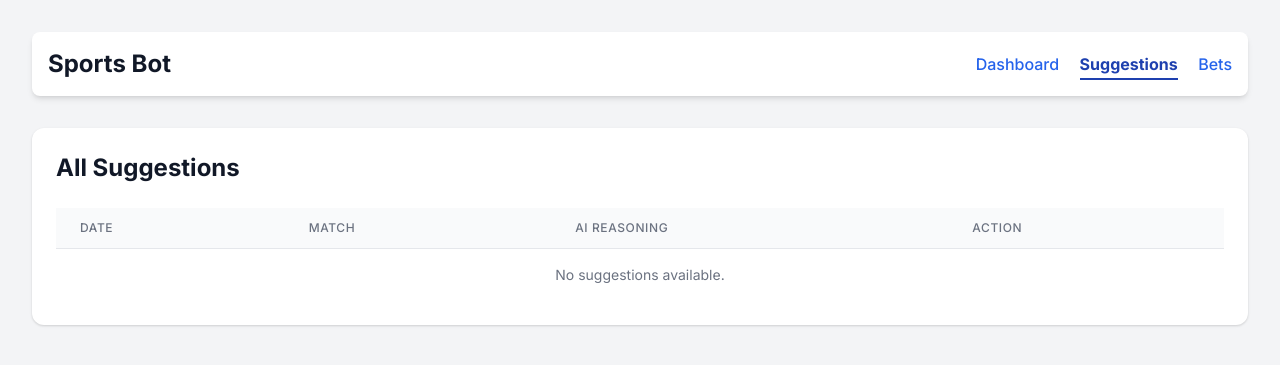
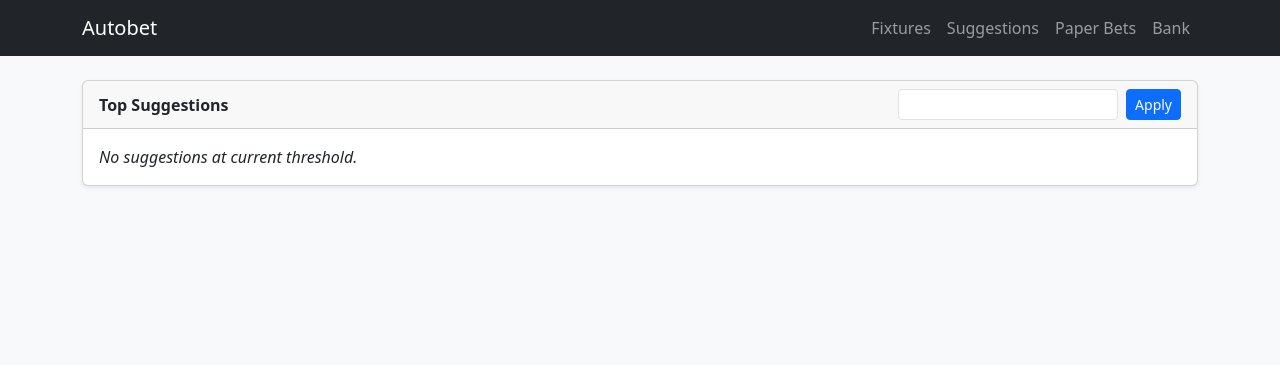
Before and after one commit to warmo1/autobet, a Flask app: page /suggestions in a window 1280 px wide. Shown: the top 365 px of the page. Run offline with Flask 3, Linux system fonts and the light colour scheme; data that the repository does not hold is empty; parts of the project's set-up code (start-up, migrations or seed data) failed here and were passed over; some libraries are stand-ins or nearby versions.

Commit message:
Update suggestions.html

```diff
--- a/sports/templates/suggestions.html
+++ b/sports/templates/suggestions.html
@@ -1,68 +1,50 @@
-<!doctype html>
-<html lang="en">
-<head>
-  <meta charset="UTF-8">
-  <meta name="viewport" content="width=device-width, initial-scale=1.0">
-  <title>Betting Suggestions</title>
-  <script src="https://cdn.tailwindcss.com"></script>
-  <style>
-    @import url('https://fonts.googleapis.com/css2?family=Inter:wght@400;500;600;700&display=swap');
-    body {
-      font-family: 'Inter', sans-serif;
-      background-color: #f3f4f6;
-    }
-    .card {
-        background-color: white;
-        border-radius: 0.75rem;
-        box-shadow: 0 1px 3px 0 rgba(0, 0, 0, 0.1), 0 1px 2px 0 rgba(0, 0, 0, 0.06);
-    }
-  </style>
-</head>
-<body class="text-gray-800">
-  <div class="container mx-auto p-4 sm:p-6 lg:p-8">
-    <nav class="bg-white p-4 rounded-lg shadow-md mb-8 flex items-center justify-between">
-      <h1 class="text-2xl font-bold text-gray-900">Sports Bot</h1>
-      <div class="space-x-4">
-        <a href="/" class="text-blue-600 hover:text-blue-800 font-medium">Dashboard</a>
-        <a href="/suggestions" class="text-blue-800 font-bold border-b-2 border-blue-800 pb-1">Suggestions</a>
-        <a href="/bets" class="text-blue-600 hover:text-blue-800 font-medium">Bets</a>
+{% extends "base.html" %}
+{% block content %}
+  <div class="card shadow-sm">
+    <div class="card-header d-flex justify-content-between align-items-center">
+      <strong>Top Suggestions</strong>
+      <form class="d-flex" method="get">
+        <input type="number" step="0.01" class="form-control form-control-sm me-2" name="min_edge" value="{{ min_edge }}">
+        <button class="btn btn-sm btn-primary">Apply</button>
+      </form>
     </div>
-    </nav>
-
-    <div class="card p-6">
-      <h2 class="text-2xl font-bold mb-6 text-gray-900">All Suggestions</h2>
-      <div class="overflow-x-auto">
-        <table class="min-w-full divide-y divide-gray-200">
-          <thead class="bg-gray-50">
+    <div class="card-body">
+      {% if suggestions %}
+        <div class="table-responsive">
+          <table class="table table-sm align-middle">
+            <thead>
               <tr>
-              <th scope="col" class="px-6 py-3 text-left text-xs font-medium text-gray-500 uppercase tracking-wider">Date</th>
-              <th scope="col" class="px-6 py-3 text-left text-xs font-medium text-gray-500 uppercase tracking-wider">Match</th>
-              <th scope="col" class="px-6 py-3 text-left text-xs font-medium text-gray-500 uppercase tracking-wider">AI Reasoning</th>
-              <th scope="col" class="px-6 py-3 text-left text-xs font-medium text-gray-500 uppercase tracking-wider">Action</th>
+                <th>Competition</th><th>Date</th><th>Match</th><th>Pick</th><th>Model</th><th>Price</th><th>Edge</th><th>Kelly</th><th>Action</th>
               </tr>
             </thead>
-          <tbody class="bg-white divide-y divide-gray-200">
-            {% if suggestions %}
+            <tbody>
             {% for s in suggestions %}
               <tr>
-                  <td class="px-6 py-4 whitespace-nowrap text-sm text-gray-700">{{ s.start_date }}</td>
-                  <td class="px-6 py-4 whitespace-nowrap text-sm font-medium text-gray-900">{{ s.home_team }} vs {{ s.away_team }}</td>
-                  <td class="px-6 py-4 text-sm text-gray-600 max-w-md">{{ s.note | default('N/A', true) }}</td>
-                  <td class="px-6 py-4 whitespace-nowrap text-sm font-medium">
-                    <!-- Paper bet form can be added back here if needed -->
-                    <span class="text-gray-400">Paper Bet (TBD)</span>
+                <td>{{ s['comp'] }}</td>
+                <td>{{ s['date'] }}</td>
+                <td><strong>{{ s['9'] }}</strong> vs <strong>{{ s['10'] }}</strong></td>
+                <td>{{ s['sel'] }}</td>
+                <td>{{ (s['model_prob'] or 0)|float * 100 | round(1) }}%</td>
+                <td>{{ s['price'] or '-' }}</td>
+                <td>{{ (s['edge'] or 0)|float * 100 | round(1) }}%</td>
+                <td>{{ (s['kelly'] or 0)|float * 100 | round(1) }}%</td>
+                <td>
+                  <form method="post" action="{{ url_for('bets_page') }}" class="d-flex gap-2">
+                    <input type="hidden" name="match_id" value="{{ s['match_id'] }}">
+                    <input type="hidden" name="sel" value="{{ s['sel'] }}">
+                    <input type="number" step="0.01" name="stake" placeholder="Stake" class="form-control form-control-sm">
+                    <input type="number" step="0.01" name="price" value="{{ s['price'] or '' }}" class="form-control form-control-sm" placeholder="Price">
+                    <button class="btn btn-sm btn-outline-success">Paper bet</button>
+                  </form>
                 </td>
               </tr>
             {% endfor %}
-            {% else %}
-              <tr>
-                <td colspan="4" class="px-6 py-4 whitespace-nowrap text-sm text-center text-gray-500">No suggestions available.</td>
-              </tr>
-            {% endif %}
             </tbody>
           </table>
         </div>
+      {% else %}
+        <em>No suggestions at current threshold.</em>
+      {% endif %}
     </div>
   </div>
-</body>
-</html>
+{% endblock %}
```
Lines whose indentation alone changed are shown as unchanged.
